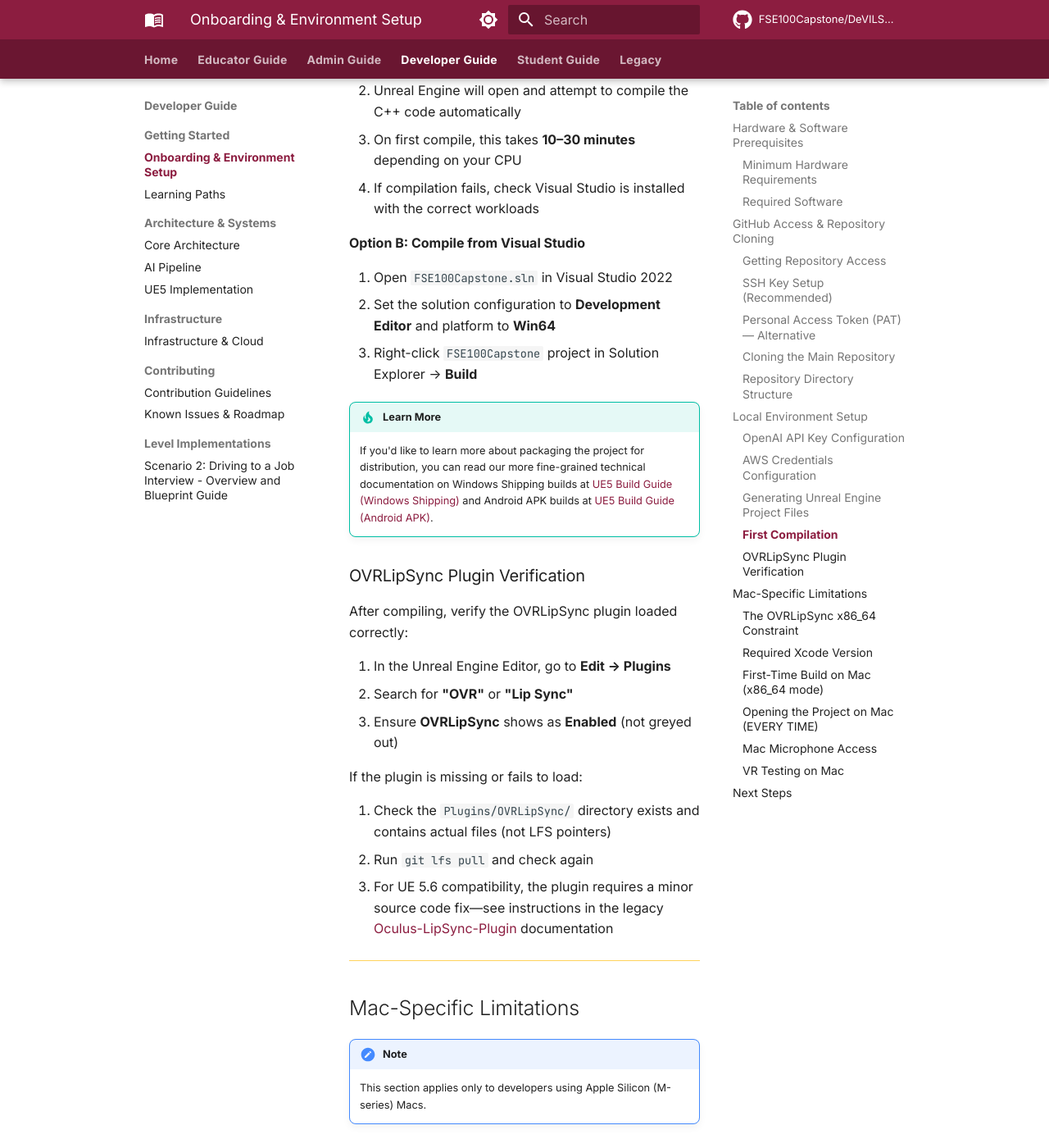
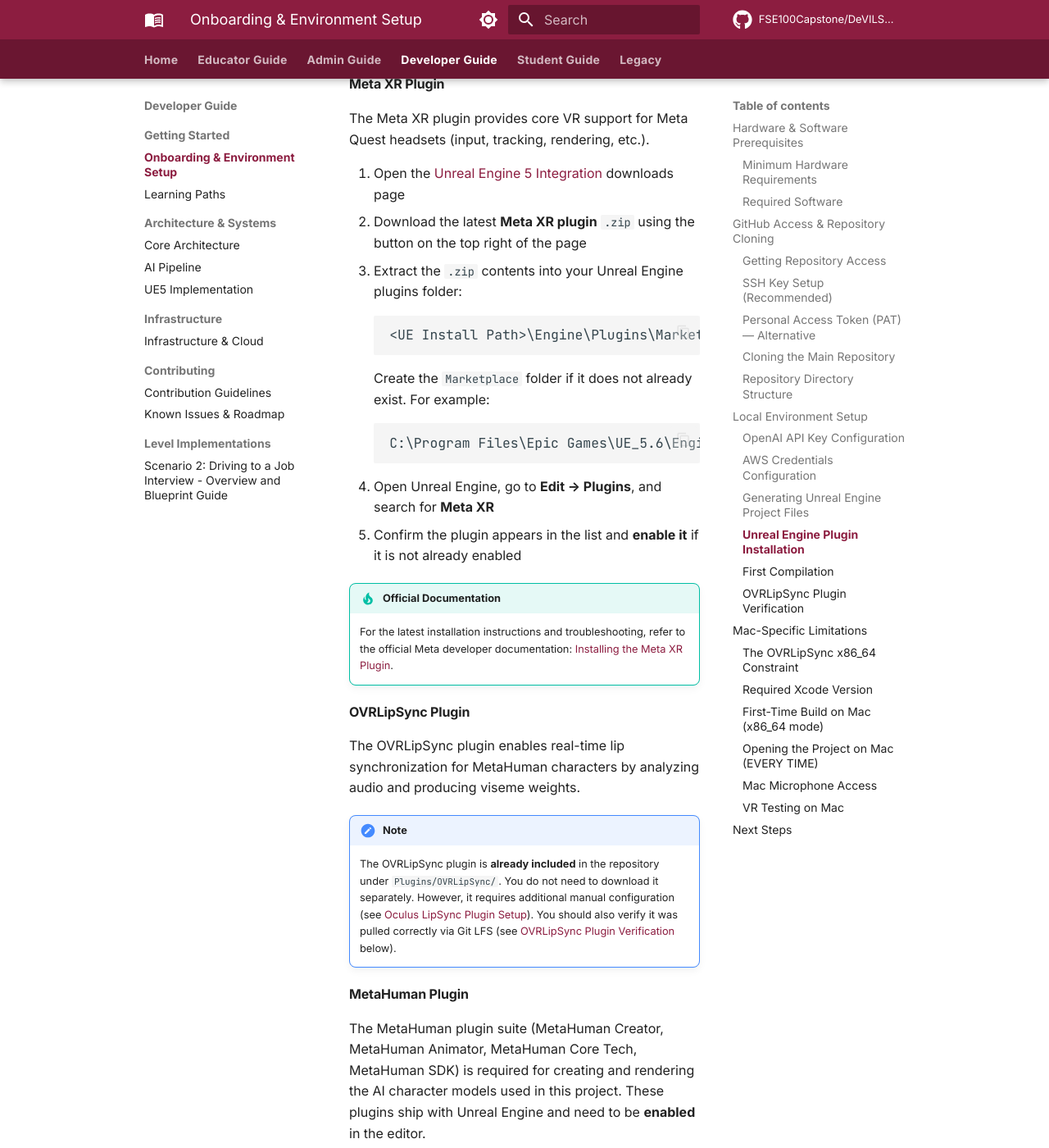
Before and after one commit to FSE100Capstone/DeVILSona-docs, an MkDocs documentation site: the page built from docs/developer-guide/onboarding.md, in a window 1280 px wide and 1400 px high, scrolled down 7920 px. Shown: the whole window at 82% size. Built offline with MkDocs 1.6.1 and Material for MkDocs 9.7.7, drawn with Linux system fonts in a browser that asks for light colours; comment, search, counter and statistics services are not loaded; some of the changed text lies outside the part shown.

Commit message:
Add bespoke plugin installation instructions

````diff
--- a/docs/developer-guide/onboarding.md
+++ b/docs/developer-guide/onboarding.md
@@ -236,6 +236,55 @@
 !!! note
     If you don't see this context menu option, ensure Unreal Engine is installed via the Epic Games Launcher and properly registered with Windows.
 
+### Unreal Engine Plugin Installation
+
+Before compiling the project for the first time, install the following required plugins. The project depends on these plugins and will fail to compile without them.
+
+#### Meta XR Plugin
+
+The Meta XR plugin provides core VR support for Meta Quest headsets (input, tracking, rendering, etc.).
+
+1. Open the [Unreal Engine 5 Integration](https://developers.meta.com/horizon/downloads/package/unreal-engine-5-integration/) downloads page
+2. Download the latest **Meta XR plugin** `.zip` using the button on the top right of the page
+3. Extract the `.zip` contents into your Unreal Engine plugins folder:
+    ```
+    <UE Install Path>\Engine\Plugins\Marketplace
+    ```
+    Create the `Marketplace` folder if it does not already exist. For example:
+    ```
+    C:\Program Files\Epic Games\UE_5.6\Engine\Plugins\Marketplace
+    ```
+4. Open Unreal Engine, go to **Edit → Plugins**, and search for **Meta XR**
+5. Confirm the plugin appears in the list and **enable it** if it is not already enabled
+
+!!! tip "Official Documentation"
+    For the latest installation instructions and troubleshooting, refer to the official Meta developer documentation: [Installing the Meta XR Plugin](https://developers.meta.com/horizon/documentation/unreal/unreal-quick-start-install-metaxr-plugin/).
+
+#### OVRLipSync Plugin
+
+The OVRLipSync plugin enables real-time lip synchronization for MetaHuman characters by analyzing audio and producing viseme weights.
+
+!!! note
+    The OVRLipSync plugin is **already included** in the repository under `Plugins/OVRLipSync/`. You do not need to download it separately. However, it requires additional manual configuration (see [Oculus LipSync Plugin Setup](../legacy/oculus-lipsync.md)). You should also verify it was pulled correctly via Git LFS (see [OVRLipSync Plugin Verification](#ovrlipsync-plugin-verification) below).
+
+#### MetaHuman Plugin
+
+The MetaHuman plugin suite (MetaHuman Creator, MetaHuman Animator, MetaHuman Core Tech, MetaHuman SDK) is required for creating and rendering the AI character models used in this project. These plugins ship with Unreal Engine and need to be **enabled** in the editor.
+
+1. In Unreal Engine, go to **Edit → Plugins**
+2. Search for and enable each of the following:
+    - ✅ **MetaHuman Creator**
+    - ✅ **MetaHuman Animator**
+    - ✅ **MetaHuman Core Tech**
+    - ✅ **MetaHuman SDK**
+3. Restart Unreal Engine after enabling the plugins
+
+For the complete MetaHuman setup guide including character creation, assembly, and VR optimization settings, see the legacy documentation:
+
+➡️ **[MetaHuman Creator Setup](../legacy/metahuman-creator.md)**
+
+---
+
 ### First Compilation
 
 **Option A: Open in Unreal Engine (Compiles automatically)**
````
